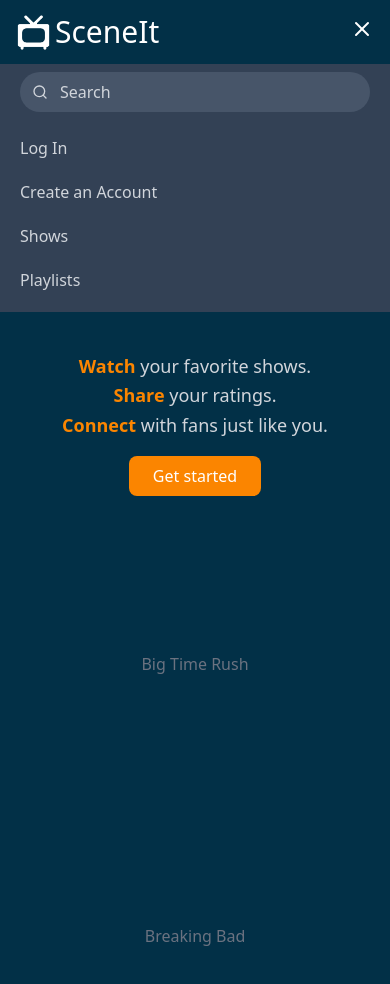
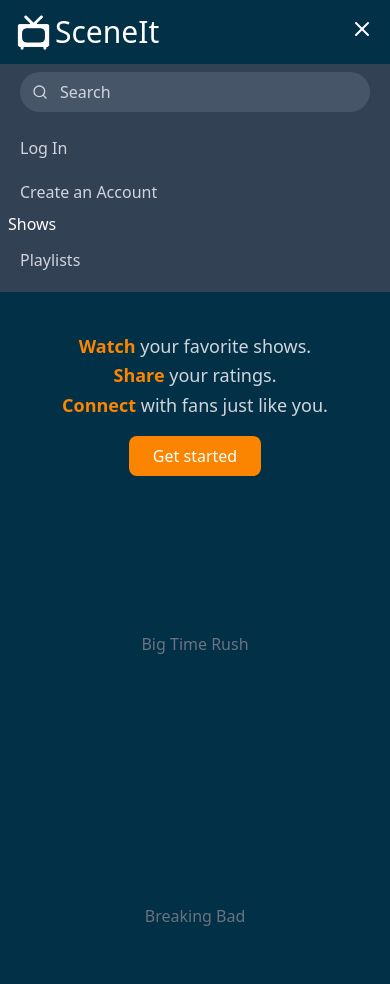
Before and after one commit to vgnilrem/SceneIt, a React (Vite) app in the folder frontend/: page / in a window 390 px wide. Both pictures are taken after a click on the button 362 px from the left and 29 px from the top of the page. Shown: the top 984 px of the page. Built offline with nearby package versions, Linux system fonts and the light colour scheme.

Commit message:
Nav working as intended. links set up for modal and shows page.
Added code to popup the register modal, shows page is also linked. Ready to be merged to develop to merge all of the components together.
Still need to add links / modal for the log in, playlists, and search tabs.

```diff
--- a/frontend/src/components/Nav.jsx
+++ b/frontend/src/components/Nav.jsx
@@ -1,6 +1,8 @@
 import React, { useState } from 'react';
 import { Search, Menu, X } from 'lucide-react';
 import RegisterModal from './Register'; // import your modal
+import { Link } from 'react-router-dom';
+
 
 const Nav = () => {
   const [isMenuOpen, setIsMenuOpen] = useState(false);
@@ -53,12 +55,12 @@ const Nav = () => {
                 >
                   Create an Account
                 </button>
-                <a
-                  href="#"
+                <Link
+                  to="/shows"
                   className="hover:text-secondary transition-colors duration-200 font-normal"
                 >
                   Shows
-                </a>
+                </Link>
                 <a
                   href="#"
                   className="hover:text-secondary transition-colors duration-200 font-normal"
@@ -126,12 +128,12 @@ const Nav = () => {
               >
                 Create an Account
               </button>
-              <a
-                href="#"
-                className="text-gray-300 hover:text-white block px-3 py-2 rounded-md text-base font-medium hover:bg-slate-600 transition-all duration-200"
+              <Link
+                to="/shows"
+                className="hover:text-secondary transition-colors duration-200 font-normal"
               >
                 Shows
-              </a>
+              </Link>
               <a
                 href="#"
                 className="text-gray-300 hover:text-white block px-3 py-2 rounded-md text-base font-medium hover:bg-slate-600 transition-all duration-200"
```
Also changed, not shown: 1 other file (tests, documents, lock files or other folders).
